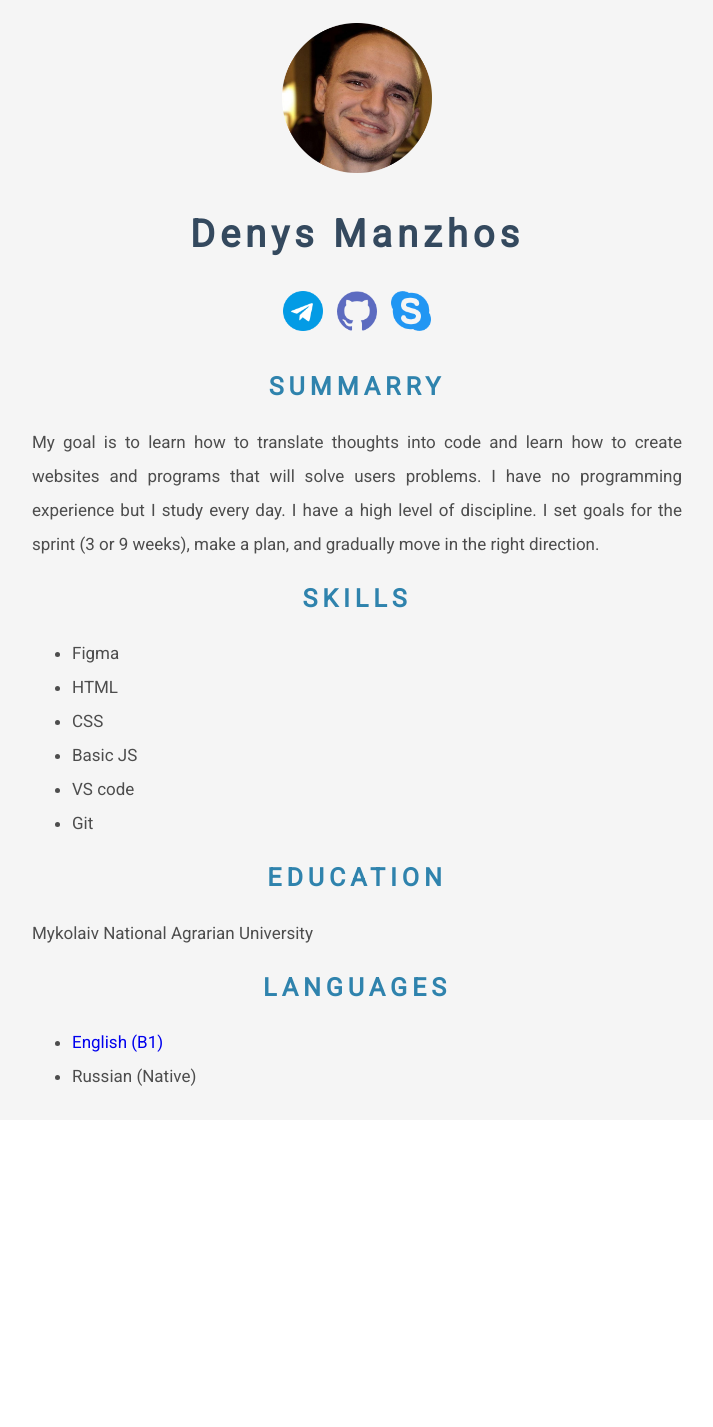
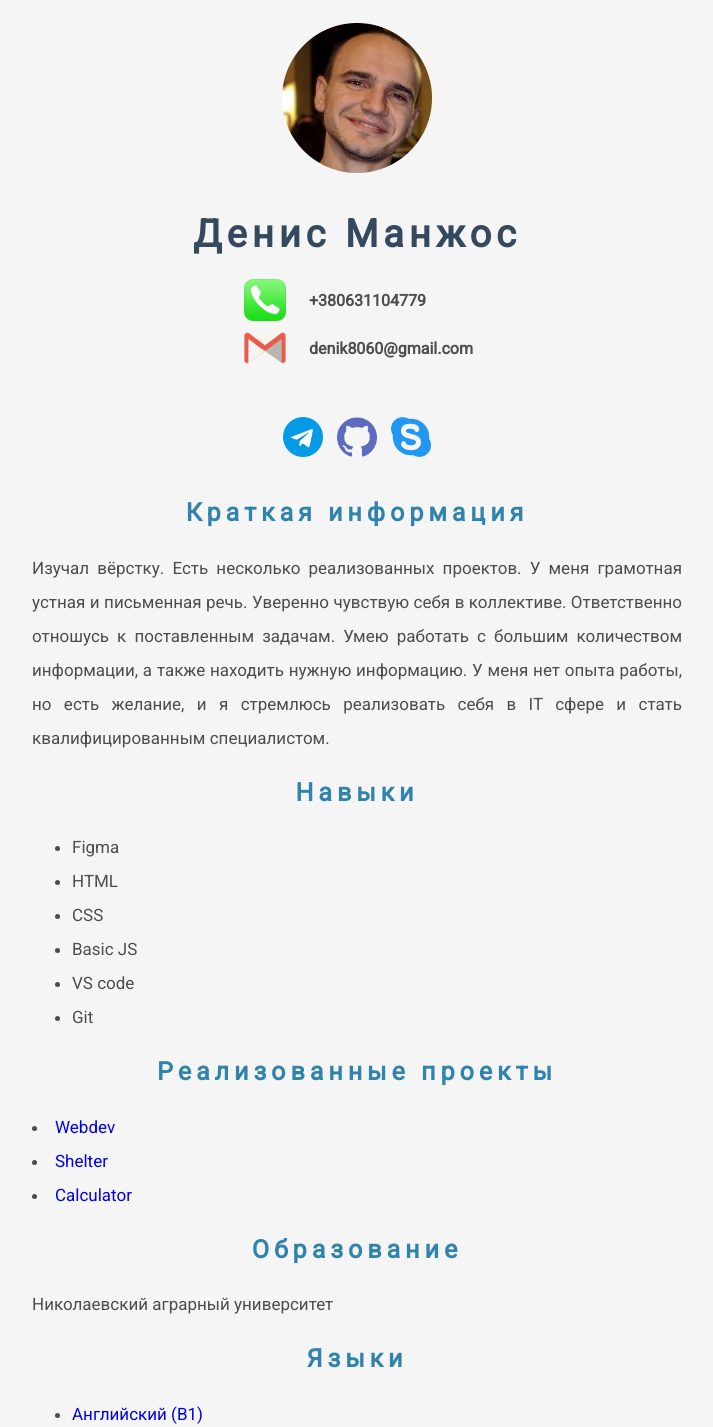
Before and after one commit to dmanzhos/rsschool-cv, a plain HTML site: page index.html in a window 1280 px wide. Shown: the part 40-1467 px from the top of the page, without its empty margins (283-996 px from the left). Before the commit the page ends 1168 px from the top, so only its background shows below. Drawn offline with Linux system fonts and the light colour scheme.

Commit message:
fix: change cv language

```diff
--- a/index.html
+++ b/index.html
@@ -1,10 +1,10 @@
 <!DOCTYPE html>
-<html lang="en">
+<html lang="ru">
 <head>
     <meta charset="UTF-8">
     <meta name="viewport" content="width=device-width, initial-scale=1.0">
     <link href="https://fonts.googleapis.com/css2?family=Roboto&display=swap" rel="stylesheet">
-    <title>Denys Manzhos</title>
+    <title>Денис Манжос</title>
 
     <style>
         .cv {
@@ -54,6 +54,22 @@
         .eeducation {
             text-align: center;
         }
+
+        .info {
+            display: flex;
+            justify-content: center;
+            margin-top: 30px;
+            text-align: center;
+        }
+
+        span {
+            display: flex;
+            align-items: center;
+        }
+
+        b {
+            padding-left: 20px;
+        }
     </style>
 
 </head>
@@ -63,8 +79,13 @@
         <header>
            <p class="image"><img src="my_photo.png" alt="I am" width="150px" height="150px"></p>
 
-        <h1>Denys Manzhos</h1>
-
+        <h1>Денис Манжос</h1>
+        <div class="info">
+            <section>
+            <span><img src="phone.png" alt="phone"><b>+380631104779</b></span>
+            <span><img src="gmail.png" alt="gmail"><b>denik8060@gmail.com</b></span>
+            </section>
+            </div>
 
 
     <p class="image">
@@ -76,14 +97,12 @@
     <div class="main">
         <main>
 <section>
-<h2>SUMMARRY</h2>
+<h2>Краткая информация</h2>
 
-<p>My goal is to learn how to translate thoughts into code and learn how to create websites and programs
-that will solve users problems. I have no programming experience but I study every day. I have a high level
-of discipline. I set goals for the sprint (3 or 9 weeks), make a plan, and gradually move in the right direction.</p>
+<p>Изучал вёрстку. Есть несколько реализованных проектов. У меня грамотная устная и письменная речь. Уверенно чувствую себя в коллективе. Ответственно отношусь к поставленным задачам. Умею работать с большим количеством информации, а также находить нужную информацию. У меня нет опыта работы, но есть желание, и я стремлюсь реализовать себя в IT сфере и стать квалифицированным специалистом. </p>
 </section>
 <section>
-<h2>SKILLS</h2>
+<h2>Навыки</h2>
 
 <ul>
     <li>Figma</li>
@@ -95,16 +114,23 @@ of discipline. I set goals for the sprint (3 or 9 weeks), make a plan, and gradu
 </ul>
 </section>
 <section>
-<h2>EDUCATION</h2>
-
-<p class="education">Mykolaiv National Agrarian University</p>
+    <h2>Реализованные проекты</h2>
+    <li><a href="https://rolling-scopes-school.github.io/dmanzhos-JS2020Q3/webdev/">Webdev</a></li>
+    <li><a href="https://rolling-scopes-school.github.io/dmanzhos-JS2020Q3/shelter/pages/main/">Shelter</a></li>
+    <li><a href="https://rolling-scopes-school.github.io/dmanzhos-JS2020Q3/calculator/">Calculator</a></li>
 </section>
 <section>
-<h2>LANGUAGES</h2>
+<h2>Образование</h2>
+
+<p class="education">Николаевский аграрный университет</p>
+</section>
+<section>
+<h2>Языки</h2>
 <p>
     <ul>
-    <li><a href="https://www.efset.org/cert/9weqYW">English (B1)</a></li>
-    <li>Russian (Native)</li>
+    <li><a href="https://www.efset.org/cert/9weqYW">Английский (B1)</a></li>
+    <li>Русский</li>
+    <li>Украинский</li>
 </ul>
 </p>
 </section>
```
Also changed, not shown: gmail.png (added), phone.png (added).
